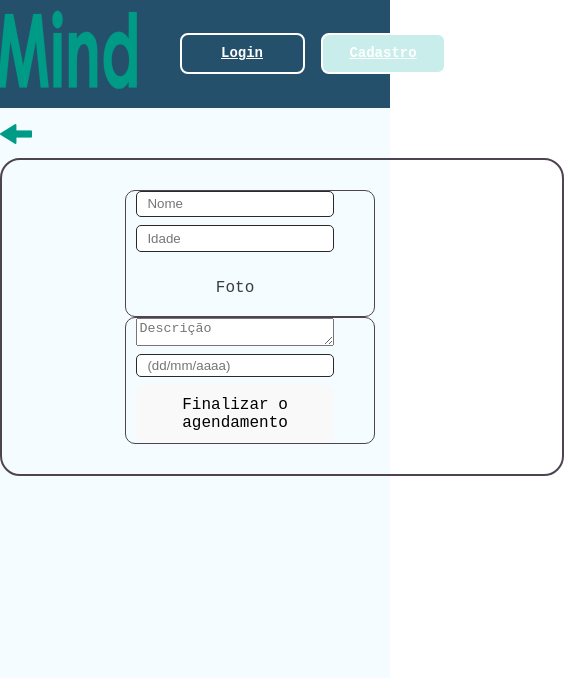
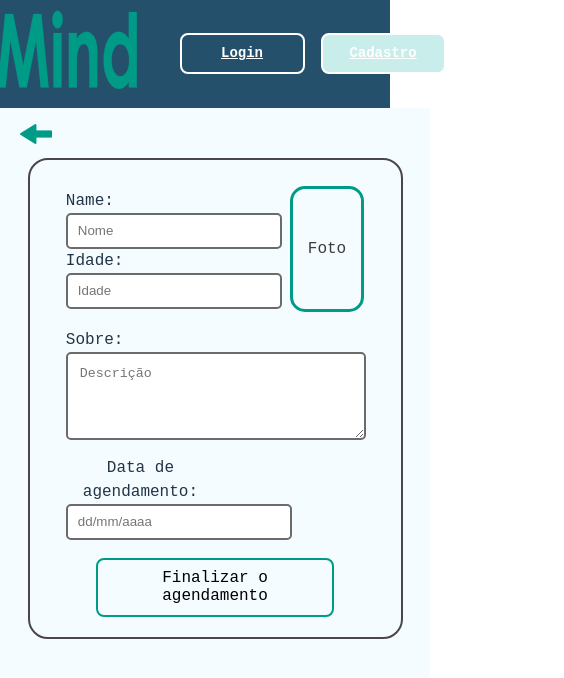
Before and after one commit to EuGenio00/inMind-Front, a React (Vite) app: page /agendamento in a window 390 px wide. Shown: the top 678 px of the page, 564 px wide, since content can reach past the window. Built offline with nearby package versions, Linux system fonts and the light colour scheme.

Commit message:
todas as paginas estilizadas

```diff
--- a/src/App.jsx
+++ b/src/App.jsx
@@ -8,6 +8,7 @@ import Cadastro from "./Components/Paginas/Cadastro/Cadastro";
 import AppointmentPsychologist from "./Components/Paginas/AppointmentPsychologist/AppointmentPsychologist";
 import PsychologistResearch from "./Components/Paginas/PsychologistResearch/PsychologistResearch";
 import Scheduling from "./Components/Paginas/PageScheduling/PageScheduling";
+import ConsulationPage from "./Components/Paginas/ConsultationPage/ConsultationPage";
 
 function App() {
   return (
@@ -24,6 +25,7 @@ function App() {
               <Route path="/agendamento" element={<AppointmentPsychologist />} />
               <Route path="/pesquisar-psicologo" element={<PsychologistResearch />} />
               <Route path="/agendados" element={<Scheduling />} />
+              <Route path="/consulta-aceita" element={<ConsulationPage />} />
             </Route>
             <Route path="*" element={<div>Página não encontrada </div>} />
           </Routes>
--- a/src/Components/Paginas/AppointmentPsychologist/AppointmentPsychologist.css
+++ b/src/Components/Paginas/AppointmentPsychologist/AppointmentPsychologist.css
@@ -0,0 +1,108 @@
+.research-list {
+    height: 100%;
+}
+
+.children{
+    width: 100%;
+}
+
+.children .informations {
+    border: none;
+    height: auto;
+    width: 85%;
+    padding: 0;
+    margin: auto;
+}
+
+.children .informations:first-child {
+    display: flex;
+    flex-direction: row;
+    justify-content: space-between;
+    align-items: center;
+}
+
+.input-description label:first-child {
+    display: flex;
+}
+
+.informations p {
+    cursor: pointer;
+    display: flex;
+    align-items: center;
+    border: 3px solid #009b87;
+    border-radius: 15px;
+    height: 120px;
+    width: 25%;
+    justify-content: center;
+}
+
+.input-agendamento{
+    display: flex;
+    flex-direction: column;
+}
+
+.input-agendamento label{
+    display: flex;
+}
+
+.informations .input-agendamento input {
+    border: 2px solid #6b6b6b;
+    height: 30px;
+    width: 200px;
+}
+
+.AppointmentPsychologist .card-research{
+    width: 400px;
+    padding: 10px;
+}
+
+.input-description textarea {
+    width: 98%;
+    height: 80px;
+    border: 2px solid #6b6b6b;
+    border-radius: 5px;
+}
+
+.input-description textarea::placeholder{
+    padding: 10px 0 0 10px
+}
+
+.informations .input-appointmentDate input {
+    width: 210px;
+    height: 30px;
+    border: 2px solid #6b6b6b;
+}
+
+.container-general button {
+    border: 2px solid #009b87;
+    background-color: transparent;
+    width: 80%;
+    margin: 10px auto;
+}
+
+.container-general button:hover {
+    color: #fff;
+}
+
+@media (max-width: 600px){
+    .card-research{
+        width: 90% !important;
+    }
+
+    .container{
+        padding: 0 20px !important;
+    }
+
+    .input-appointmentDate,
+    .link-consulta{
+        width: 50% !important;
+    }
+
+    .ConsulationPage .informations .input-appointmentDate input{
+        width: 80% !important;
+    }
+
+    .link-consulta a {
+        width: 100% !important;
+    }
+}
--- a/src/Components/Paginas/AppointmentPsychologist/AppointmentPsychologist.jsx
+++ b/src/Components/Paginas/AppointmentPsychologist/AppointmentPsychologist.jsx
@@ -1,5 +1,6 @@
 import { useState } from 'react';
 import axios from 'axios'
+import './AppointmentPsychologist.css'
 
 
 const AppointmentPsychologist = () => {
@@ -61,7 +62,7 @@ const AppointmentPsychologist = () => {
 
 
     return (
-        <div className="container-general">
+        <div className="container-general AppointmentPsychologist">
 
           <div className="research-list">
             <span className="out-arrow">
@@ -70,6 +71,8 @@ const AppointmentPsychologist = () => {
             <div className="card-research">
               <div className="children">
                 <span className="informations">
+                  <div className='input-agendamento'>
+                  <label htmlFor="name">Name:</label>
                   <input
                     type="text"
                     name="name"
@@ -77,6 +80,7 @@ const AppointmentPsychologist = () => {
                     value={formData.name}
                     onChange={handleInputChange}
                   />
+                  <label htmlFor="age">Idade:</label>
                   <input
                     type="text"
                     name="age"
@@ -85,6 +89,7 @@ const AppointmentPsychologist = () => {
                     onChange={handleInputChange}
 
                   />
+                  </div>
                   {showText && <p onClick={handlePhotoClick}>Foto</p>}
                   {!showText && (
                     <>
@@ -94,20 +99,26 @@ const AppointmentPsychologist = () => {
                   )}
                 </span>
                 <span className="informations">
+                <div className='input-description'>
+                  <label htmlFor="description">Sobre:</label>
                   <textarea
                     name="description"
                     placeholder="Descrição"
                     value={formData.description}
                     onChange={handleInputChange}
                   />
+                </div>
+                <div className='input-appointmentDate'>
+                  <label htmlFor="appointmentDate">Data de agendamento:</label>
                   <input
                     type="text"
                     name="appointmentDate"
-                  placeholder="(dd/mm/aaaa)"
+                    placeholder="dd/mm/aaaa"
                     value={formData.appointmentDate}
                     onChange={handleInputChange}
 
                   />
+                </div>
                 <button onClick={uploadAppointment}>Finalizar o agendamento</button>
                 </span>
 
--- a/src/Components/Paginas/ConsultationPage/ConsultationPage.css
+++ b/src/Components/Paginas/ConsultationPage/ConsultationPage.css
@@ -0,0 +1,53 @@
+.last-bloco{
+    display: flex;
+    gap: 0.3rem;
+    align-items: center;
+}
+
+.ConsulationPage .card-research{
+    width: 450px;
+    padding: 10px;
+}
+
+.ConsulationPage .children .informations {
+    width: 80%;
+}
+
+.ConsulationPage .informations .input-appointmentDate input{
+    width: 155px;
+}
+
+.link-consulta{
+    display: flex;
+    flex-direction: column;
+}
+
+.link-consulta label {
+    font-size: 13px;
+}
+
+.ConsulationPage .input-appointmentDate label {
+    font-size: 13px;
+}
+
+.link-consulta a {
+    width: 215px;
+    height: 30px;
+    border: 2px solid #6b6b6b;
+    border-radius: 5px;
+}
+
+.ConsulationPage .input-appointmentDate{
+    display: flex;
+    flex-direction: column;
+}
+
+.ConsulationPage .informations .foto-consultation {
+    display: flex;
+    align-items: center;
+    border: 3px solid #009b87;
+    border-radius: 15px;
+    height: 120px;
+    width: 25%;
+    justify-content: center;
+}
--- a/src/Components/Paginas/ConsultationPage/ConsultationPage.jsx
+++ b/src/Components/Paginas/ConsultationPage/ConsultationPage.jsx
@@ -1,10 +1,11 @@
 
+import './ConsultationPage.css'
 
 const ConsulationPage = () => {
 
 
   return (
-        <div className="container-general">
+    <div className="container-general ConsulationPage">
 
       <div className="research-list">
         <span className="out-arrow">
@@ -13,39 +14,52 @@ const ConsulationPage = () => {
         <div className="card-research">
           <div className="children">
             <span className="informations">
+              <div className='input-agendamento'>
+              <label htmlFor="name">Name:</label>
               <input
                 type="text"
                 name="name"
                 placeholder="Nome"
-                    value="{formData.name}"
-
+                value=''
               />
+              <label htmlFor="age">Idade:</label>
               <input
                 type="text"
                 name="age"
                 placeholder="Idade"
-                    value="{formData.age}"
+                value=''
 
               />
-                    {"photoUrl" && <img src="{photoUrl}" alt="Foto" />}
-
+              </div>
+              <div className='foto-consultation'>
+                <img src="" alt="foto" />
+              </div>
             </span>
             <span className="informations">
+            <div className='input-description'>
+              <label htmlFor="description">Sobre:</label>
               <textarea
                 name="description"
                 placeholder="Descrição"
-                  value="{formData.description}"
-
+                value=''
               />
+            </div>
+            <div className="last-bloco">
+            <div className='input-appointmentDate'>
+              <label >Data Agendamento:</label>
               <input
                 type="text"
                 name="appointmentDate"
-                  placeholder="(dd/mm/aaaa)"
-                  value="{formData.appointmentDate}"
-
+                placeholder="dd/mm/aaaa"
+                value=''
 
               />
-
+            </div>
+            <div className="link-consulta">
+              <label htmlFor="">Link da Consulta:</label>
+              <a href="/" target="_blank">https://site.com</a>
+            </div>
+            </div>
             </span>
 
           </div>
```
Lines whose indentation alone changed are shown as unchanged.
